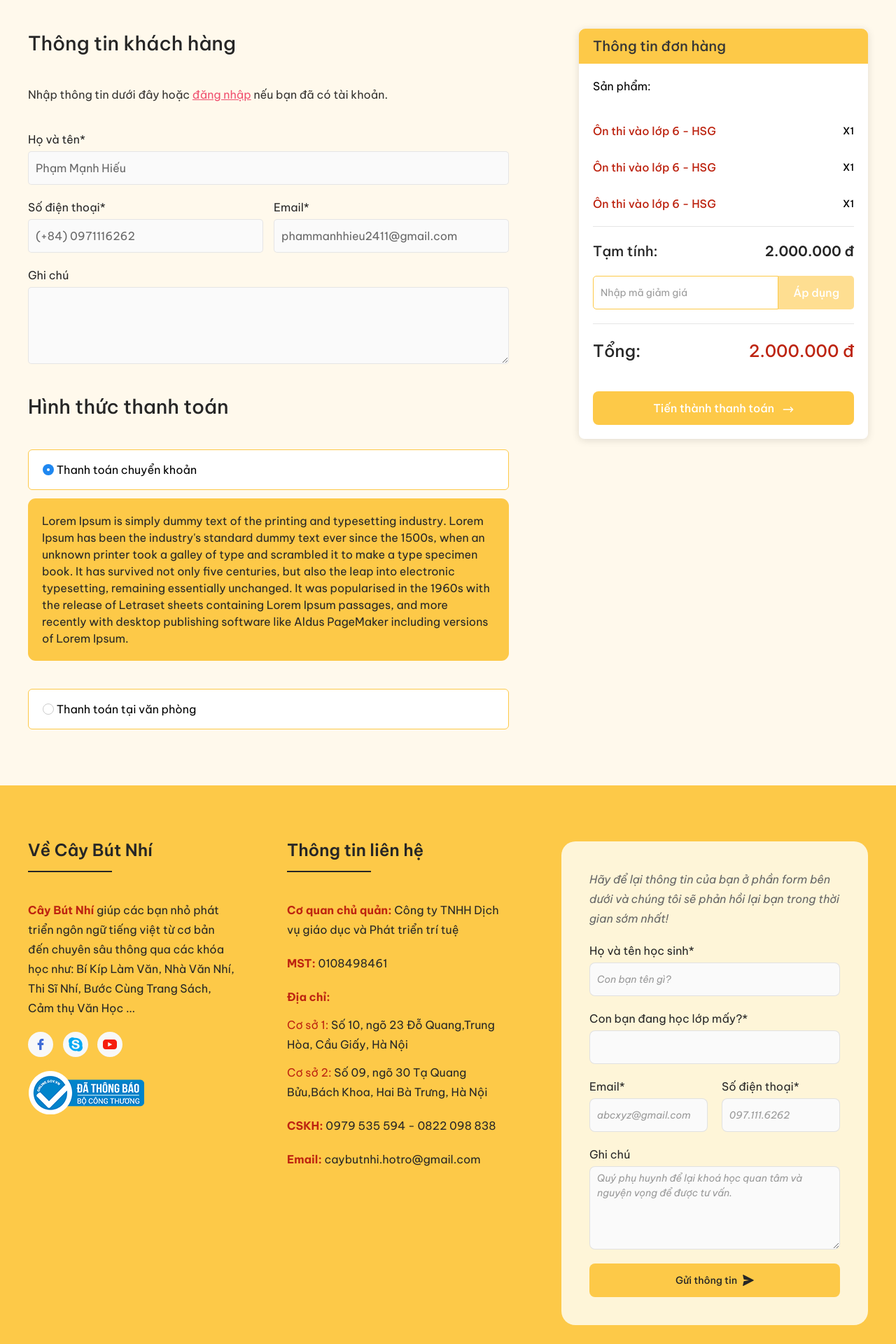
After one commit to lemanhhai1310/caybutchi-11-03-2023, a PHP site: page /thanhtoan.php in a window 1280 px wide. The commit adds this page. Shown: the part 213-2133 px from the top of the page at 70% size. Run offline with PHP 8.4, Linux system fonts and the light colour scheme; some libraries are stand-ins or nearby versions.

Commit message:
feat: page thanhtoan

```diff
--- a/giohang.php
+++ b/giohang.php
@@ -83,7 +83,7 @@
                                 <div class="giohang__card__gia">2.000.000 đ</div>
                             </div>
                         </div>
-                        <a href="" class="uk-button giohang__card__btn item__40-20 uk-button-secondary uk-width">
+                        <a href="thanhtoan.php" class="uk-button giohang__card__btn item__40-20 uk-button-secondary uk-width">
                             Tiến thành thanh toán
                             <svg width="16" height="16" viewBox="0 0 16 16" fill="none" xmlns="http://www.w3.org/2000/svg">
                                 <path d="M1.34455 8.66796H13.0555L10.8615 10.862C10.2313 11.4922 11.1766 12.4375 11.8068 11.8073L13.8049 9.806L15.1388 8.47004C15.3973 8.20998 15.3973 7.78998 15.1388 7.52992L11.8068 4.194C11.68 4.06373 11.5055 3.99064 11.3237 3.99215C10.7236 3.99223 10.4291 4.72319 10.8615 5.13934L13.0607 7.33338H1.31004C0.38578 7.37924 0.454791 8.71397 1.34455 8.66796Z" fill="white"/>
--- a/scss/_app.scss
+++ b/scss/_app.scss
@@ -49,6 +49,8 @@
 @import 'pages/luyenthi';
 @import 'pages/chitietluyende';
 @import 'pages/giohang';
+@import 'pages/thanhtoan';
+@import 'pages/dangnhap';
 
 @import 'themes/theme';
 @import 'themes/admin';
--- /dev/null
+++ b/scss/pages/_dangnhap.scss
@@ -0,0 +1,5 @@
+.dangnhap{
+  &__section{
+
+  }
+}
--- a/template-parts/layouts/header.php
+++ b/template-parts/layouts/header.php
@@ -210,7 +210,7 @@
                     </li>
                 </ul>
                 <div class="uk-navbar-item">
-                    <button class="header__btnLogin uk-button uk-button-secondary">
+                    <a href="dangnhap.php" class="header__btnLogin uk-button uk-button-secondary">
                         <svg width="16" height="16" viewBox="0 0 16 16" fill="none" xmlns="http://www.w3.org/2000/svg">
                             <g clip-path="url(#clip0_225_625)">
                                 <path d="M8.00121 8.3084C10.2869 8.3084 12.1554 6.43993 12.1554 4.1542C12.1554 1.86847 10.2869 0 8.00121 0C5.71548 0 3.84705 1.86847 3.84705 4.1542C3.84705 6.43993 5.71552 8.3084 8.00121 8.3084Z" fill="currentColor"/>
@@ -223,7 +223,7 @@
                             </defs>
                         </svg>
                         Đăng nhập
-                    </button>
+                    </a>
                 </div>
             </div>
 
--- /dev/null
+++ b/thanhtoan.php
@@ -0,0 +1,135 @@
+<?php $data["title"] = "Thanh toán"; ?>
+<?php $isLogin = false ?>
+<?php require "template-parts/layouts/header.php"; ?>
+<!--breadcrumb-->
+<div class="about__section1">
+    <div class="uk-container">
+        <ul class="uk-breadcrumb about__breadcrumb">
+            <li><a href=".">Trang chủ </a></li>
+            <li><span>Thanh toán</span></li>
+        </ul>
+    </div>
+</div>
+<!--/breadcrumb-->
+
+<div class="uk-section home__section">
+    <div class="uk-container">
+        <div class="uk-grid-100-m uk-grid" uk-grid>
+            <div class="uk-width-expand">
+                <div class="uk-margin-medium">
+                    <div class="thanhtoan__title">Thông tin khách hàng</div>
+                    <div class="thanhtoan__txt item__40-20">Nhập thông tin dưới đây hoặc <a href="" class="uk-text-danger">đăng nhập</a> nếu bạn đã có tài khoản.</div>
+                    <form class="uk-form-stacked thanhtoan__form item__40-20">
+
+                        <div class="uk-margin">
+                            <label class="uk-form-label thanhtoan__form__label" for="form-stacked-name">Họ và tên*</label>
+                            <div class="uk-form-controls">
+                                <input class="uk-input thanhtoan__form__input" id="form-stacked-name" type="text" placeholder="" value="Phạm Mạnh Hiếu">
+                            </div>
+                        </div>
+
+                        <div class="uk-margin">
+                            <div class="uk-grid-small uk-child-width-1-2@s" uk-grid>
+                                <div>
+                                    <label class="uk-form-label thanhtoan__form__label" for="form-stacked-phone">Số điện thoại*</label>
+                                    <div class="uk-form-controls">
+                                        <input class="uk-input thanhtoan__form__input" id="form-stacked-phone" type="tel" placeholder="" value="(+84) 0971116262">
+                                    </div>
+                                </div>
+                                <div>
+                                    <label class="uk-form-label thanhtoan__form__label" for="form-stacked-email">Email*</label>
+                                    <div class="uk-form-controls">
+                                        <input class="uk-input thanhtoan__form__input" id="form-stacked-email" type="email" placeholder="" value="phammanhhieu2411@gmail.com">
+                                    </div>
+                                </div>
+                            </div>
+                        </div>
+
+                        <div class="uk-margin">
+                            <label class="uk-form-label thanhtoan__form__label" for="form-stacked-note">Ghi chú</label>
+                            <div class="uk-form-controls">
+                                <textarea class="uk-textarea thanhtoan__form__input" id="form-stacked-note" rows="4" placeholder="" aria-label="Textarea"></textarea>
+                            </div>
+                        </div>
+
+                    </form>
+                </div>
+
+                <div class="uk-margin-medium">
+                    <div class="thanhtoan__title">Hình thức thanh toán</div>
+                    <div class="item__40-20">
+                        <label class="uk-width uk-display-block thanhtoan__payment__method uk-open">
+                            <input class="uk-radio" type="radio" name="radio2" checked> Thanh toán chuyển khoản
+                        </label>
+                        <div class="thanhtoan__payment__content uk-padding-small uk-height-min-small uk-background-muted uk-hidden">
+                            Lorem Ipsum is simply dummy text of the printing and typesetting industry. Lorem Ipsum has been the industry's standard dummy text ever since the 1500s, when an unknown printer took a galley of type and scrambled it to make a type specimen book. It has survived not only five centuries, but also the leap into electronic typesetting, remaining essentially unchanged. It was popularised in the 1960s with the release of Letraset sheets containing Lorem Ipsum passages, and more recently with desktop publishing software like Aldus PageMaker including versions of Lorem Ipsum.
+                        </div>
+
+                        <label class="uk-width uk-display-block thanhtoan__payment__method item__40-20">
+                            <input class="uk-radio" type="radio" name="radio2"> Thanh toán tại văn phòng
+                        </label>
+                        <div class="thanhtoan__payment__content uk-padding-small uk-height-min-small uk-background-muted uk-hidden">
+                            Lorem Ipsum is simply dummy text of the printing and typesetting industry. Lorem Ipsum has been the industry's standard dummy text ever since the 1500s, when an unknown printer took a galley of type and scrambled it to make a type specimen book. It has survived not only five centuries, but also the leap into electronic typesetting, remaining essentially unchanged. It was popularised in the 1960s with the release of Letraset sheets containing Lorem Ipsum passages, and more recently with desktop publishing software like Aldus PageMaker including versions of Lorem Ipsum.
+                        </div>
+                    </div>
+                </div>
+            </div>
+            <div class="uk-width-auto@m">
+                <div class="uk-card giohang__card">
+                    <div class="uk-card-header">
+                        Thông tin đơn hàng
+                    </div>
+                    <div class="uk-card-body">
+                        <div class="giohang__card__label">Sản phẩm:</div>
+                        <div class="item__40-20">
+                            <?php for ($i=1;$i<=3;$i++): ?>
+                                <div class="uk-grid-5 uk-flex-middle item__28" uk-grid>
+                                    <div class="uk-width-expand">
+                                        <div class="giohang__card__name">Ôn thi vào lớp 6 - HSG</div>
+                                    </div>
+                                    <div class="uk-width-auto">
+                                        <div class="giohang__card__sltxt">X1</div>
+                                    </div>
+                                </div>
+                            <?php endfor; ?>
+                        </div>
+                        <hr>
+                        <div class="uk-grid-small uk-flex-middle" uk-grid>
+                            <div class="uk-width-expand">
+                                <div class="giohang__card__tamtinhtxt">Tạm tính:</div>
+                            </div>
+                            <div class="uk-width-auto">
+                                <div class="giohang__card__gia">2.000.000 đ</div>
+                            </div>
+                        </div>
+                        <div class="uk-position-relative item__20 uk-grid-collapse giohang__card__giamgia" uk-grid>
+                            <div class="uk-width-expand">
+                                <input class="uk-input giohang__card__giamgia__input" type="text" placeholder="Nhập mã giảm giá" aria-label="Input">
+                            </div>
+                            <div class="uk-width-auto">
+                                <button class="uk-button uk-button-secondary giohang__card__giamgia__btnSubmit">Áp dụng</button>
+                            </div>
+                        </div>
+                        <hr>
+                        <div class="uk-grid-small uk-flex-middle" uk-grid>
+                            <div class="uk-width-expand">
+                                <div class="giohang__card__txtTong">Tổng:</div>
+                            </div>
+                            <div class="uk-width-auto">
+                                <div class="giohang__card__txtTong giohang__card__txtTong--c1">2.000.000 đ</div>
+                            </div>
+                        </div>
+                        <a href="" class="uk-button giohang__card__btn item__40-20 uk-button-secondary uk-width">
+                            Tiến thành thanh toán
+                            <svg width="16" height="16" viewBox="0 0 16 16" fill="none" xmlns="http://www.w3.org/2000/svg">
+                                <path d="M1.34455 8.66796H13.0555L10.8615 10.862C10.2313 11.4922 11.1766 12.4375 11.8068 11.8073L13.8049 9.806L15.1388 8.47004C15.3973 8.20998 15.3973 7.78998 15.1388 7.52992L11.8068 4.194C11.68 4.06373 11.5055 3.99064 11.3237 3.99215C10.7236 3.99223 10.4291 4.72319 10.8615 5.13934L13.0607 7.33338H1.31004C0.38578 7.37924 0.454791 8.71397 1.34455 8.66796Z" fill="white"/>
+                            </svg>
+                        </a>
+                    </div>
+                </div>
+            </div>
+        </div>
+    </div>
+</div>
+
+<?php require "template-parts/layouts/footer.php"; ?>
```
Also changed, not shown: _dangnhap.html (added, +10 -0 lines), _thanhtoan.html (added, +10 -0 lines), dangnhap.php (added, +7 -0 lines), scss/pages/_giohang.scss (+34 -0 lines), scss/pages/_thanhtoan.scss (added, +53 -0 lines), images/bg_loginGroup1.png (added), images/creative-thinking/cuate.png (added), style.css, 1 other file.
